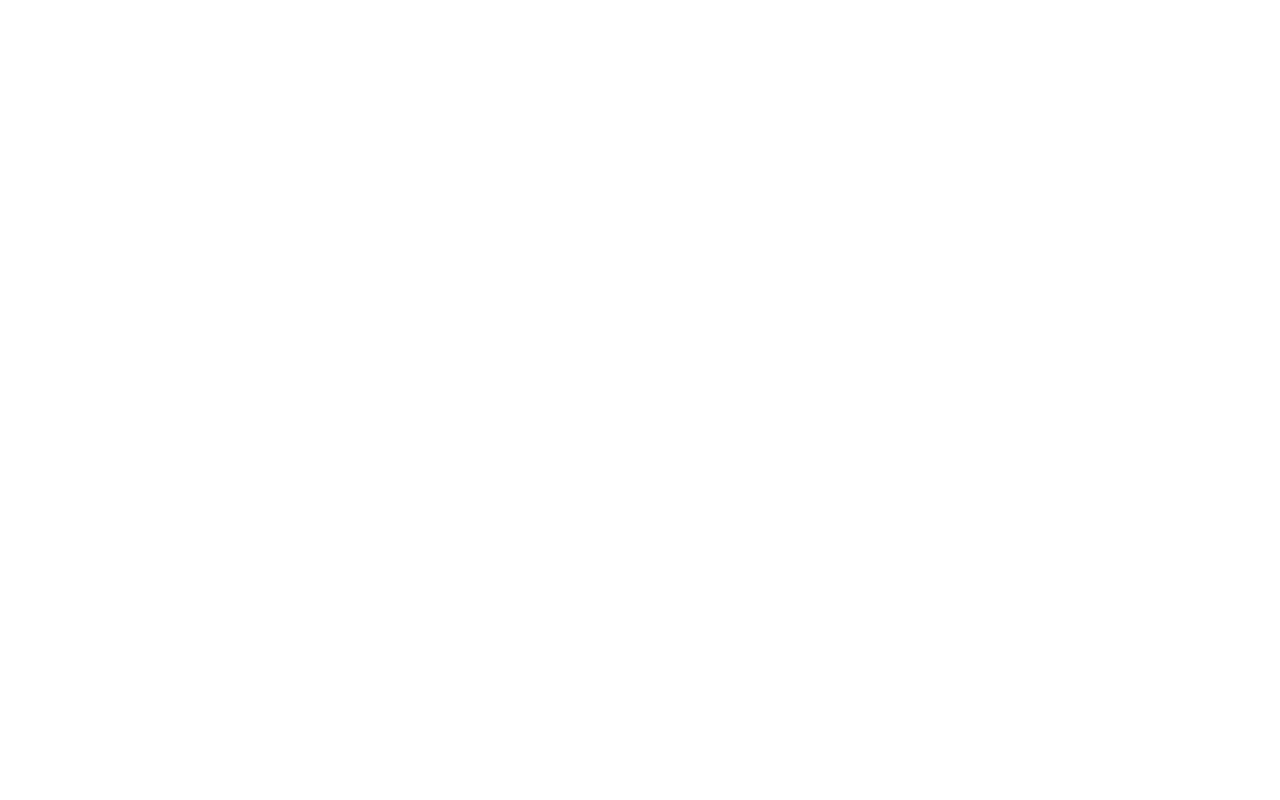
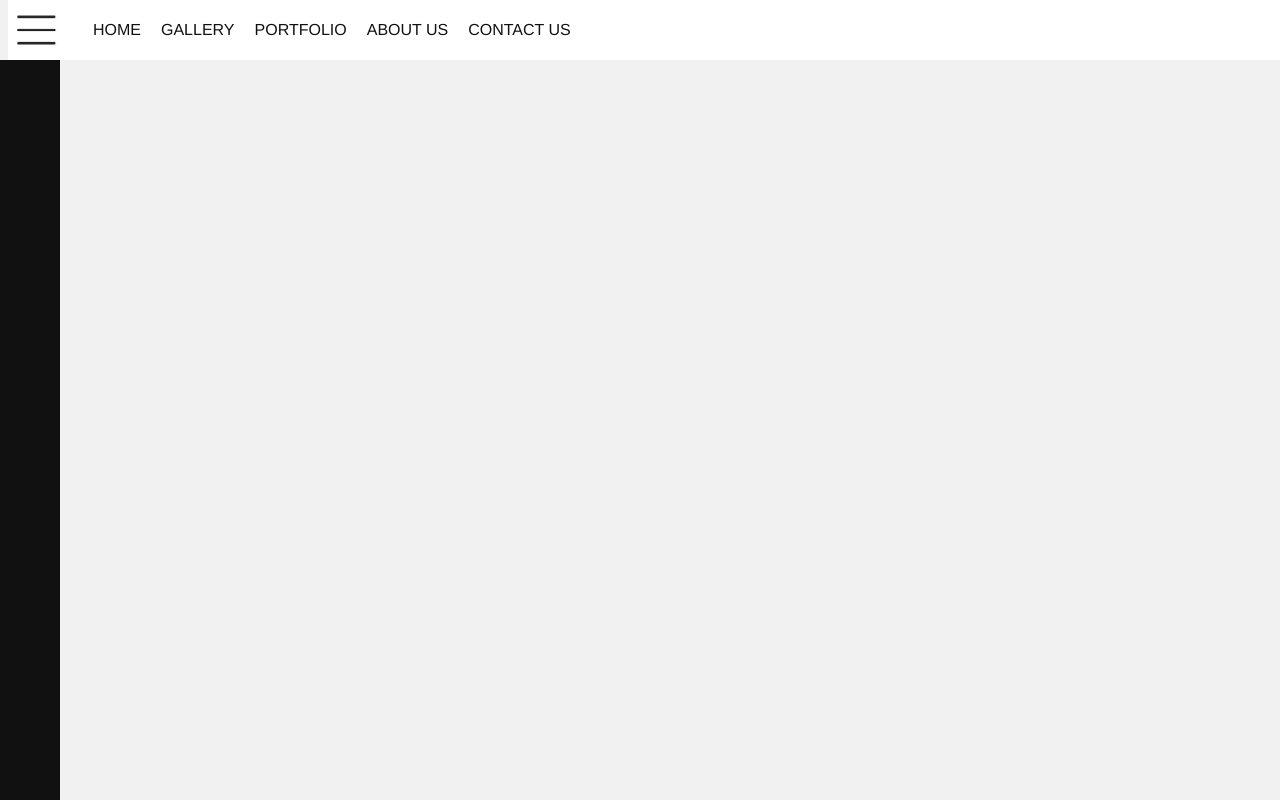
Before and after one commit to Silkriffer/toggle, a plain HTML site: page index.html in a window 1280 px wide. Drawn offline with Linux system fonts and the light colour scheme.

Commit message:
JAvascript added

```diff
--- a/app.js
+++ b/app.js
@@ -0,0 +1,5 @@
+let toggleNavStatus = false;
+
+let toggleNav = function() {
+
+}
--- a/index.html
+++ b/index.html
@@ -4,11 +4,34 @@
     <meta charset="UTF-8">
     <meta http-equiv="X-UA-Compatible" content="IE=edge">
     <meta name="viewport" content="width=device-width, initial-scale=1.0">
+    <link rel="stylesheet" href="style.css">
     <title>Document</title>
 </head>
 <body>
-   <nav>
-    <div></div>
+   <nav class="nav-main">
+    <div class="btn-toggle-nav">
+
+    </div>
+
+    <ul>
+        <li><a href="#">Home</a></li>
+        <li><a href="#">Gallery</a></li>
+        <li><a href="#">Portfolio</a></li>
+        <li><a href="#">About us</a></li>
+        <li><a href="#">Contact Us</a></li>
+    </ul>
    </nav>
+   <aside class="nav-sidebar">
+    <ul>
+        <li><a href="#">Home</a></li>
+        <li><a href="#">Gallery</a></li>
+        <li><a href="#">Portfolio</a></li>
+        <li><a href="#">About us</a></li>
+        <li><a href="#">Contact Us</a></li>
+    </ul>
+
+   </aside>
+
+   <script src="app.js"></script>
 </body>
 </html>
--- a/style.css
+++ b/style.css
@@ -0,0 +1,97 @@
+body {
+    background-color: #f1f1f1;
+}
+
+.nav-main {
+    width: 100%;
+    height: 60px;
+    background-color: #fff;
+    display: flex;
+    flex-wrap: wrap;
+    z-index: 1000;
+    align-items: center;
+    align-content: center;
+    position: fixed;
+    top: 0;
+}
+
+.btn-toggle-nav {
+    width: 60px;
+    height: 100%;
+    background-color: #f98739;
+    background-image: url(download.png);
+    background-repeat: no-repeat;
+    background-size: 100%;
+    background-position: center;
+    cursor: pointer;
+
+
+}
+
+.nav-main ul {
+    display: flex;
+    flex-wrap: wrap;
+    padding-left: 15px;
+    align-items: center;
+}
+
+
+.nav-main ul li {
+    list-style-type: none;
+    line-height: 60px;
+
+}
+
+.nav-main ul li a {
+    display: block;
+    height: 100%;
+    text-transform: uppercase;
+    text-decoration: none;
+    padding: 0 10px;
+    color: #111;
+    font-size: 16px;
+    font-family: 'Franklin Gothic Medium', 'Arial Narrow', Arial, sans-serif;
+}
+
+.btn-toggle-nav:hover {
+   opacity: 0.5;
+}
+
+
+ .nav-sidebar ul li a {
+    color: white;
+    line-height: 60px;
+    list-style-type: none;
+ }
+
+ .nav-sidebar  {
+    display: flex;
+
+    flex-direction: column;
+    position: fixed;
+    left: 0;
+    bottom: 0;
+    padding: 0 5px;
+    height: calc(100vh - 60px);
+    background-color: #111;
+    width: 50px;
+    white-space: nowrap;
+    font-size: 20px;
+    text-transform: uppercase;
+    color: #FFF ;
+
+
+
+
+ }
+
+ .nav-sidebar ul {
+    overflow: hidden;
+    padding-top: 15px;
+    visibility: hidden;
+
+ }
+ .nav-sidebar ul li {
+    list-style-type: none;
+    text-decoration: none;
+ }
```
Also changed, not shown: download.png (added).
